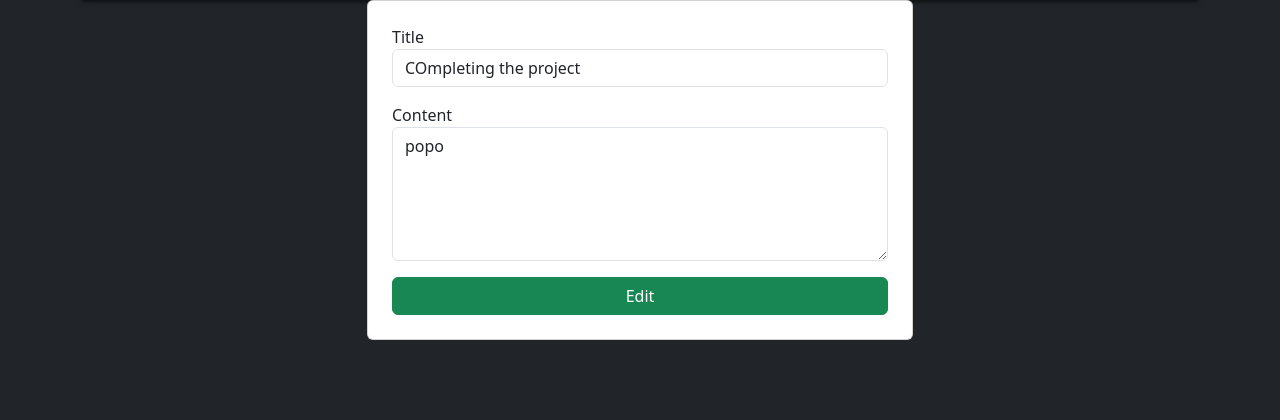
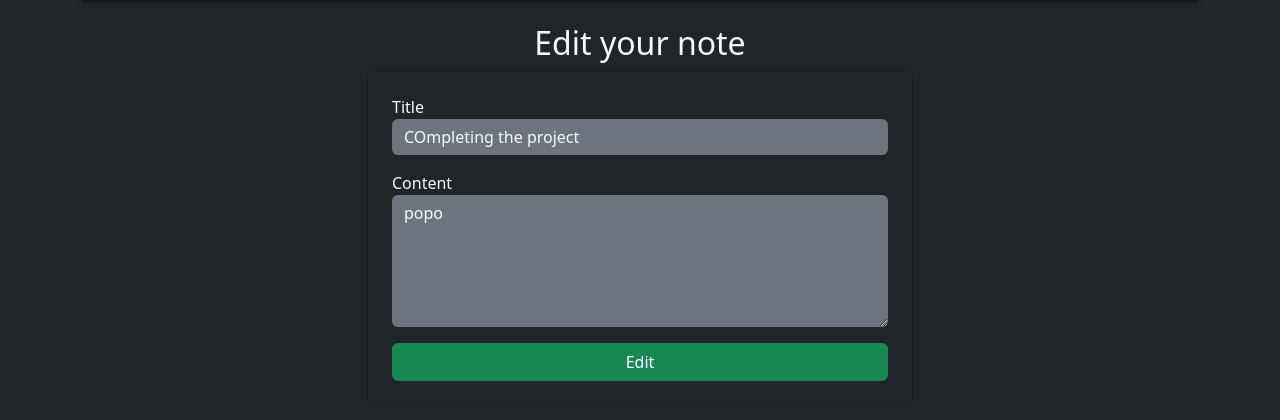
Before and after one commit to bug-hunter303/Note-App, a Django app: page /edit/3/ in a window 1280 px wide. Shown: the part 57-477 px from the top of the page. Run offline with Django 5.2, Linux system fonts and the light colour scheme; data comes from the database, SQL or seed files in the repository; both versions use the stored data as it was after the commit; some libraries are stand-ins or nearby versions.

Commit message:
Making the edit and add ui

```diff
--- a/templates/edit_note.html
+++ b/templates/edit_note.html
@@ -3,26 +3,28 @@
 {% block content %}
 <div class="row justify-content-center">
   <div class="col-md-6">
-        <div class="card p-4">
+    <br>
+    <h2 class="text-center text-light">Edit your note</h2>
+    <div class="card p-4 bg-dark text-light rounded">
       <form action="" method="post">
         {% csrf_token %}
-
         <!-- Title input -->
         <div class="form-group mb-3">
           <label for="title">Title</label>
-                    <input type="text" name="title" value="{{ note.title }}" class="form-control" id="title">
+          <input type="text" name="title" value="{{ note.title }}" class="form-control bg-secondary text-light border-0" id="title">
         </div>
 
         <!-- Content input -->
         <div class="form-group mb-3">
           <label for="content">Content</label>
-                    <textarea name="content" class="form-control" rows="5" id="content">{{ note.content }}</textarea>
+          <textarea name="content" class="form-control bg-secondary text-light border-0" rows="5" id="content">{{ note.content }}</textarea>
         </div>
 
         <!-- Submit button -->
-                <button type="submit" class="btn btn-success w-100" >Edit</button>
+        <button type="submit" class="btn btn-success w-100">Edit</button>
       </form>
     </div>
   </div>
 </div>
+
 {% endblock content %}
```
Also changed, not shown: templates/add_note copy.html (added, +39 -0 lines), templates/add_note.html (+19 -28 lines), db.sqlite3. Lines whose indentation alone changed are shown as unchanged.
